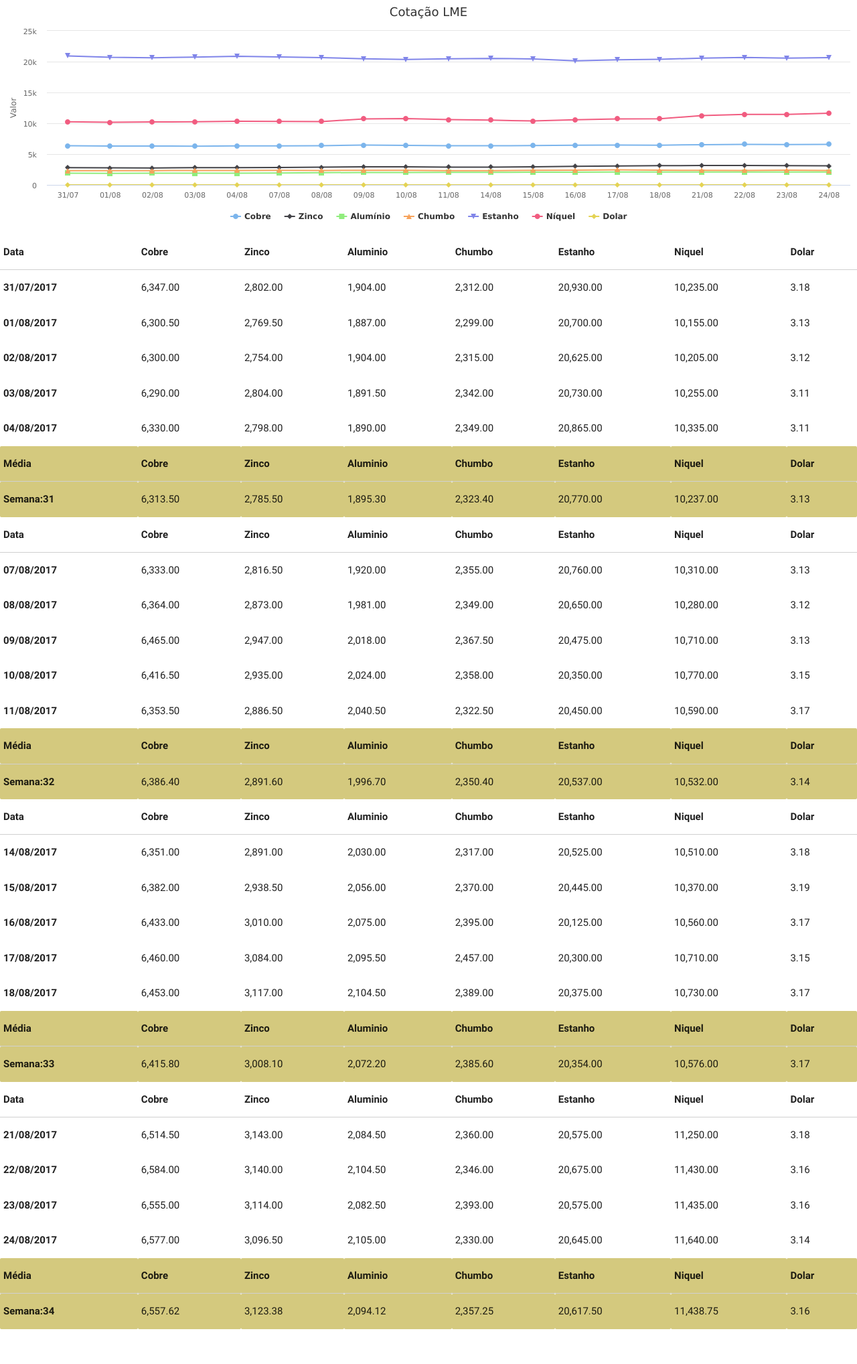
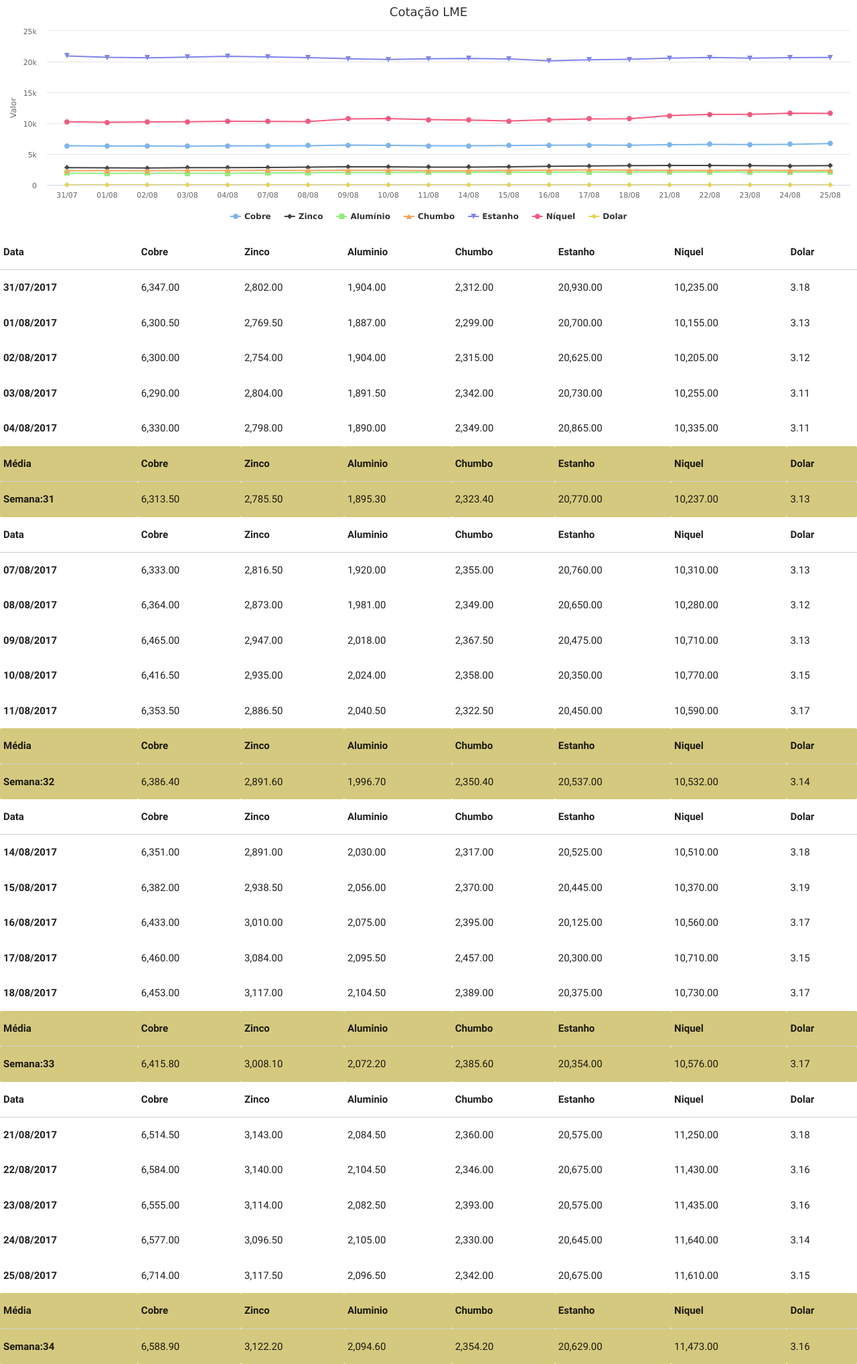
Before and after one commit to tiagocordeiro/flask-lme-chart, a Flask app: page /lme/dashboard in a window 1280 px wide. Shown: the whole page at 67% size. Before the commit the page ends 1984 px from the top, so only its background shows below. Run offline with Flask 2, Linux system fonts and the light colour scheme; some libraries are stand-ins or nearby versions.

Commit message:
Cotação Atualizada

```diff
--- a/static/cotacao-atual.csv
+++ b/static/cotacao-atual.csv
@@ -18,3 +18,4 @@ Date,Cobre,Zinco,Aluminio,Chumbo,Estanho,Niquel,Dolar
 2017-08-22,6584.0,3140.0,2104.5,2346.0,20675.0,11430.0,3.1630001068115
 2017-08-23,6555.0,3114.0,2082.5,2393.0,20575.0,11435.0,3.1605000495911
 2017-08-24,6577.0,3096.5,2105.0,2330.0,20645.0,11640.0,3.1393001079559
+2017-08-25,6714.0,3117.5,2096.5,2342.0,20675.0,11610.0,3.1465001106262
--- a/templates/mesclado.html
+++ b/templates/mesclado.html
@@ -794,6 +794,32 @@
     3.14
    </td>
   </tr>
+  <tr>
+   <th>
+    25/08/2017
+   </th>
+   <td>
+    6,714.00
+   </td>
+   <td>
+    3,117.50
+   </td>
+   <td>
+    2,096.50
+   </td>
+   <td>
+    2,342.00
+   </td>
+   <td>
+    20,675.00
+   </td>
+   <td>
+    11,610.00
+   </td>
+   <td>
+    3.15
+   </td>
+  </tr>
  </tbody>
  <thead>
   <tr style="text-align: right; background-color: #d4c97e !important;">
@@ -829,22 +855,22 @@
     Semana:34
    </th>
    <td>
-    6,557.62
+    6,588.90
    </td>
    <td>
-    3,123.38
+    3,122.20
    </td>
    <td>
-    2,094.12
+    2,094.60
    </td>
    <td>
-    2,357.25
+    2,354.20
    </td>
    <td>
-    20,617.50
+    20,629.00
    </td>
    <td>
-    11,438.75
+    11,473.00
    </td>
    <td>
     3.16
```
Also changed, not shown: static/todo-periodo.csv.
